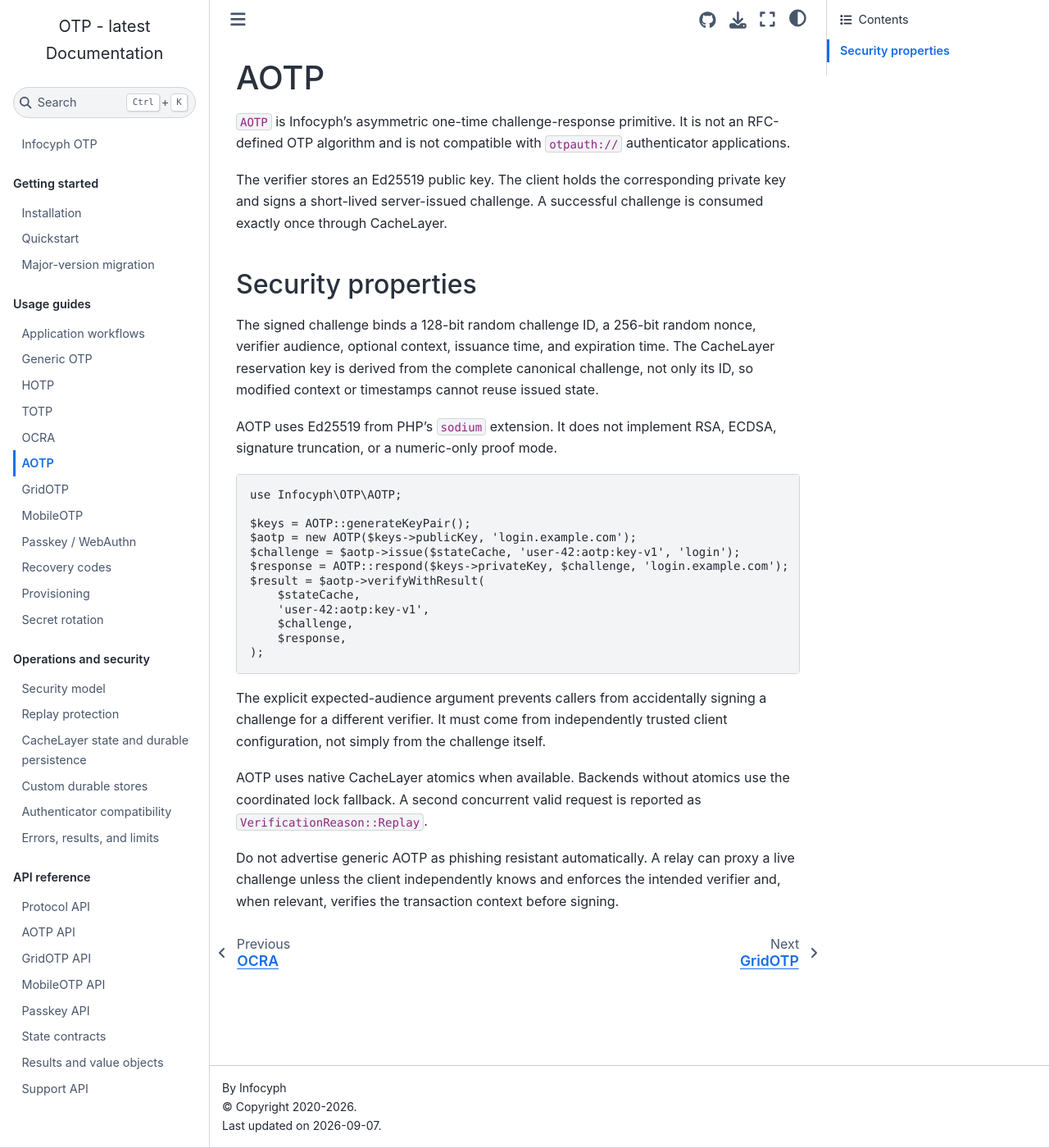
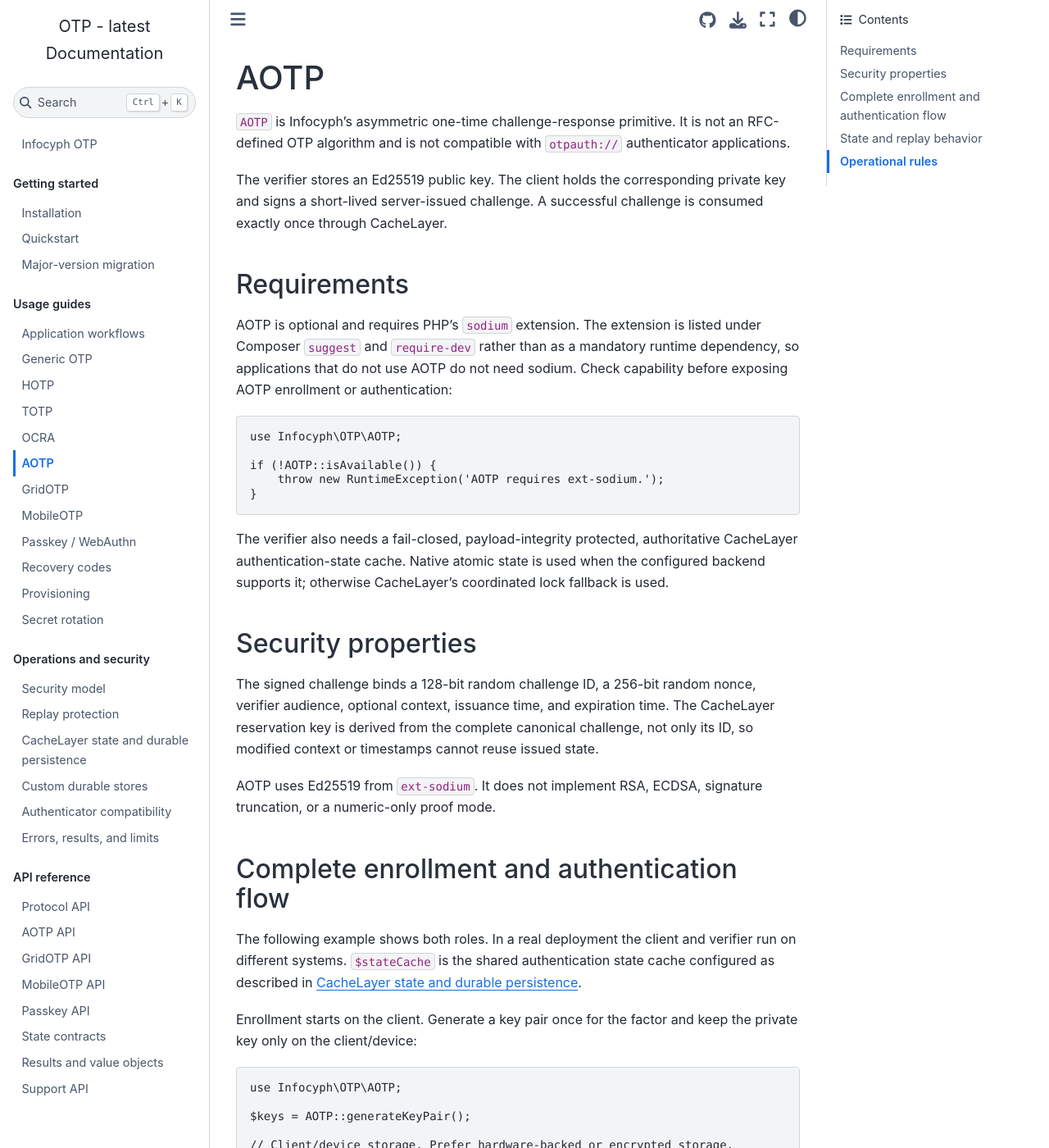
Before and after one commit to infocyph/OTP, a Sphinx documentation site: the page built from docs/guides/aotp.rst, in a window 1280 px wide and 1400 px high. Shown: the whole window at 82% size. Built offline with Sphinx 7.4.7 and the Sphinx Book theme 1.1.4, drawn with Linux system fonts in a browser that asks for light colours; some of the changed text lies outside the part shown.

Commit message:
Expand AOTP documentation with complete flow

```diff
--- a/docs/guides/aotp.rst
+++ b/docs/guides/aotp.rst
@@ -9,6 +9,27 @@
 private key and signs a short-lived server-issued challenge. A successful
 challenge is consumed exactly once through CacheLayer.
 
+Requirements
+------------
+
+AOTP is optional and requires PHP's ``sodium`` extension. The extension is
+listed under Composer ``suggest`` and ``require-dev`` rather than as a mandatory
+runtime dependency, so applications that do not use AOTP do not need sodium.
+Check capability before exposing AOTP enrollment or authentication:
+
+.. code-block:: php
+
+   use Infocyph\OTP\AOTP;
+
+   if (!AOTP::isAvailable()) {
+       throw new RuntimeException('AOTP requires ext-sodium.');
+   }
+
+The verifier also needs a fail-closed, payload-integrity protected,
+authoritative CacheLayer authentication-state cache. Native atomic state is used
+when the configured backend supports it; otherwise CacheLayer's coordinated lock
+fallback is used.
+
 Security properties
 -------------------
 
@@ -17,33 +38,163 @@
 The CacheLayer reservation key is derived from the complete canonical challenge,
 not only its ID, so modified context or timestamps cannot reuse issued state.
 
-AOTP uses Ed25519 from PHP's ``sodium`` extension. It does not implement RSA,
-ECDSA, signature truncation, or a numeric-only proof mode.
+AOTP uses Ed25519 from ``ext-sodium``. It does not implement RSA, ECDSA,
+signature truncation, or a numeric-only proof mode.
+
+Complete enrollment and authentication flow
+-------------------------------------------
+
+The following example shows both roles. In a real deployment the client and
+verifier run on different systems. ``$stateCache`` is the shared authentication
+state cache configured as described in :doc:`storage`.
+
+Enrollment starts on the client. Generate a key pair once for the factor and
+keep the private key only on the client/device:
 
 .. code-block:: php
 
    use Infocyph\OTP\AOTP;
 
    $keys = AOTP::generateKeyPair();
-   $aotp = new AOTP($keys->publicKey, 'login.example.com');
-   $challenge = $aotp->issue($stateCache, 'user-42:aotp:key-v1', 'login');
-   $response = AOTP::respond($keys->privateKey, $challenge, 'login.example.com');
-   $result = $aotp->verifyWithResult(
-       $stateCache,
-       'user-42:aotp:key-v1',
-       $challenge,
-       $response,
+
+   // Client/device storage. Prefer hardware-backed or encrypted storage.
+   $clientPrivateKey = $keys->privateKey;
+
+   // Send only this value to the verifier over an authenticated enrollment flow.
+   $publicKeyForServer = $keys->publicKey;
+
+Persist the public key with a generation-specific factor identifier. Rotating the
+key pair must create a new factor generation:
+
+.. code-block:: php
+
+   $factorId = 'user-42:aotp:key-v1';
+   $audience = 'login.example.com';
+
+   // Application database fields, shown conceptually:
+   persistAotpFactor(
+       factorId: $factorId,
+       publicKey: $publicKeyForServer,
+       audience: $audience,
    );
 
-The explicit expected-audience argument prevents callers from accidentally
-signing a challenge for a different verifier. It must come from independently
-trusted client configuration, not simply from the challenge itself.
+When authentication starts, the verifier loads the public key and issues a
+short-lived challenge. ``context`` should identify the intended operation when
+that distinction matters:
+
+.. code-block:: php
+
+   use Infocyph\OTP\AOTP;
+
+   $factor = loadAotpFactor('user-42:aotp:key-v1');
+   $aotp = new AOTP($factor->publicKey, $factor->audience);
+
+   $challenge = $aotp->issue(
+       cache: $stateCache,
+       factorId: $factor->factorId,
+       context: 'login:web',
+       ttlSeconds: 120,
+   );
+
+   $challengeJson = json_encode(
+       $challenge->toArray(),
+       JSON_THROW_ON_ERROR,
+   );
+
+Send ``$challengeJson`` to the client. The client reconstructs the value object,
+verifies the expected audience from trusted local configuration, optionally
+checks the human-visible context, then signs:
+
+.. code-block:: php
+
+   use Infocyph\OTP\AOTP;
+   use Infocyph\OTP\ValueObjects\AotpChallenge;
+
+   $challenge = AotpChallenge::fromArray(
+       json_decode($challengeJson, true, 512, JSON_THROW_ON_ERROR),
+   );
+
+   $response = AOTP::respond(
+       privateKey: $clientPrivateKey,
+       challenge: $challenge,
+       expectedAudience: 'login.example.com',
+   );
+
+   $responseJson = json_encode(
+       $response->toArray(),
+       JSON_THROW_ON_ERROR,
+   );
+
+The explicit ``expectedAudience`` argument is intentional. It must come from
+independently trusted client configuration, not simply from the challenge.
+
+The client returns the challenge and response. Returning the challenge is safe:
+the server reservation is derived from its complete canonical payload and the
+signature covers the same payload, so modified challenge fields fail closed.
+The verifier reconstructs both values and performs the one-time verification:
+
+.. code-block:: php
+
+   use Infocyph\OTP\ValueObjects\AotpChallenge;
+   use Infocyph\OTP\ValueObjects\AotpResponse;
+   use Infocyph\OTP\VerificationReason;
+
+   $submittedChallenge = AotpChallenge::fromArray(
+       json_decode($submittedChallengeJson, true, 512, JSON_THROW_ON_ERROR),
+   );
+   $submittedResponse = AotpResponse::fromArray(
+       json_decode($responseJson, true, 512, JSON_THROW_ON_ERROR),
+   );
+
+   $result = $aotp->verifyWithResult(
+       cache: $stateCache,
+       factorId: $factor->factorId,
+       challenge: $submittedChallenge,
+       response: $submittedResponse,
+   );
+
+   if ($result->matched) {
+       // Complete the application's authenticated session transition.
+   } elseif ($result->reason === VerificationReason::Replay) {
+       // The issued challenge was already consumed. Fail closed.
+   } else {
+       // Invalid, expired, tampered, or incorrectly signed challenge/response.
+   }
+
+Use ``verify()`` only when a boolean result is sufficient. ``verifyWithResult()``
+is preferred at authentication boundaries because it preserves replay status for
+internal policy and audit without requiring the public response to expose that
+detail.
+
+State and replay behavior
+-------------------------
+
+``issue()`` reserves the exact canonical challenge before returning it. If the
+state write fails, no usable challenge is returned. After a valid signature,
+verification atomically transitions the reservation from ``0`` to ``1``.
+Concurrent valid submissions therefore have exactly one successful consumer.
+The consumed marker remains until the original challenge expiry so duplicates
+can be reported as ``VerificationReason::Replay``.
 
 AOTP uses native CacheLayer atomics when available. Backends without atomics use
-the coordinated lock fallback. A second concurrent valid request is reported as
-``VerificationReason::Replay``.
+the coordinated lock fallback. A selected atomic mutation is not retried through
+the lock path after an exception because the commit outcome could be unknown.
+
+Operational rules
+-----------------
+
+* Store only the public key at the verifier.
+* Protect the client private key with the strongest storage available.
+* Use a factor ID tied to the exact key generation.
+* Keep challenge TTLs short.
+* Use a stable, trusted verifier audience and validate it on the client.
+* Bind transaction/login intent into ``context`` when confusion between
+  operations would matter.
+* Rate-limit enrollment, challenge issuance, and verification endpoints even
+  though Ed25519 signatures are not short guessable OTPs.
+* Do not log private keys, challenge nonces/context, or signatures.
 
 Do not advertise generic AOTP as phishing resistant automatically. A relay can
 proxy a live challenge unless the client independently knows and enforces the
-intended verifier and, when relevant, verifies the transaction context before
+intended verifier and, where relevant, verifies the transaction context before
 signing.
```
